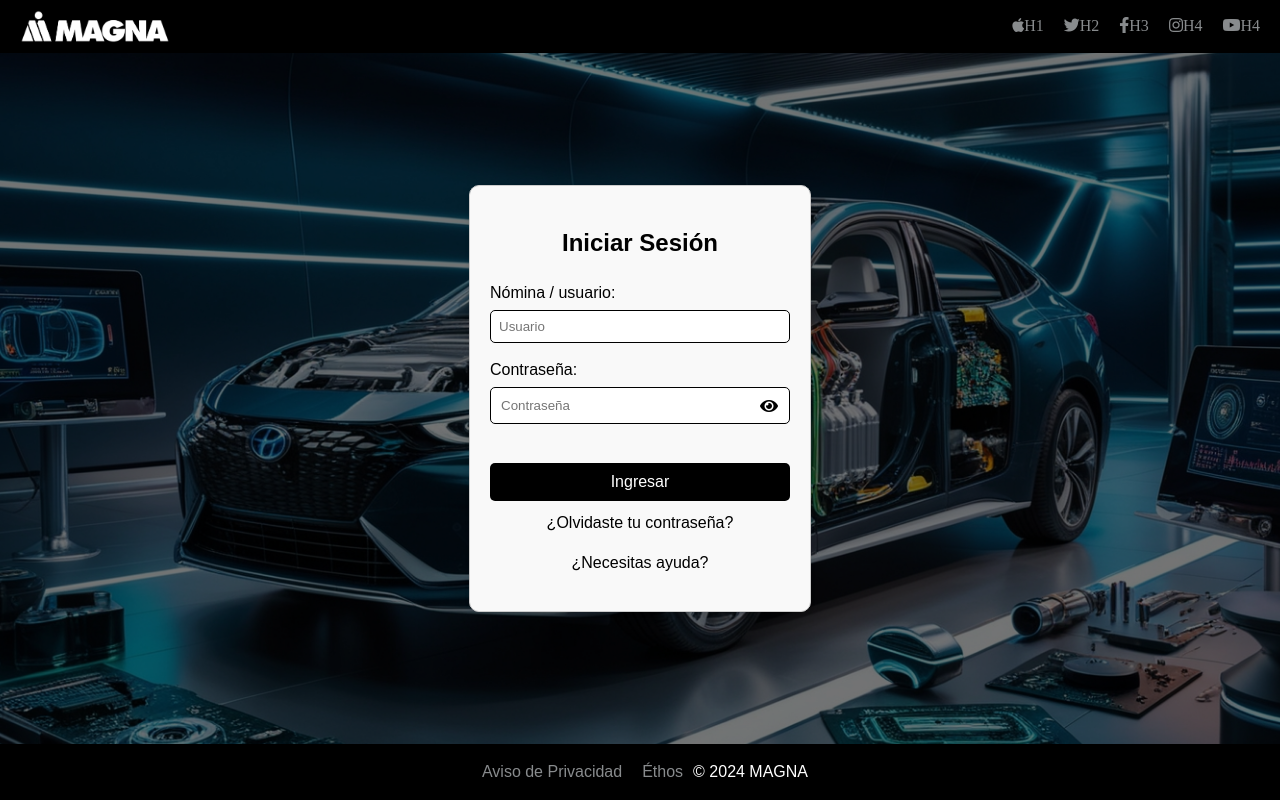
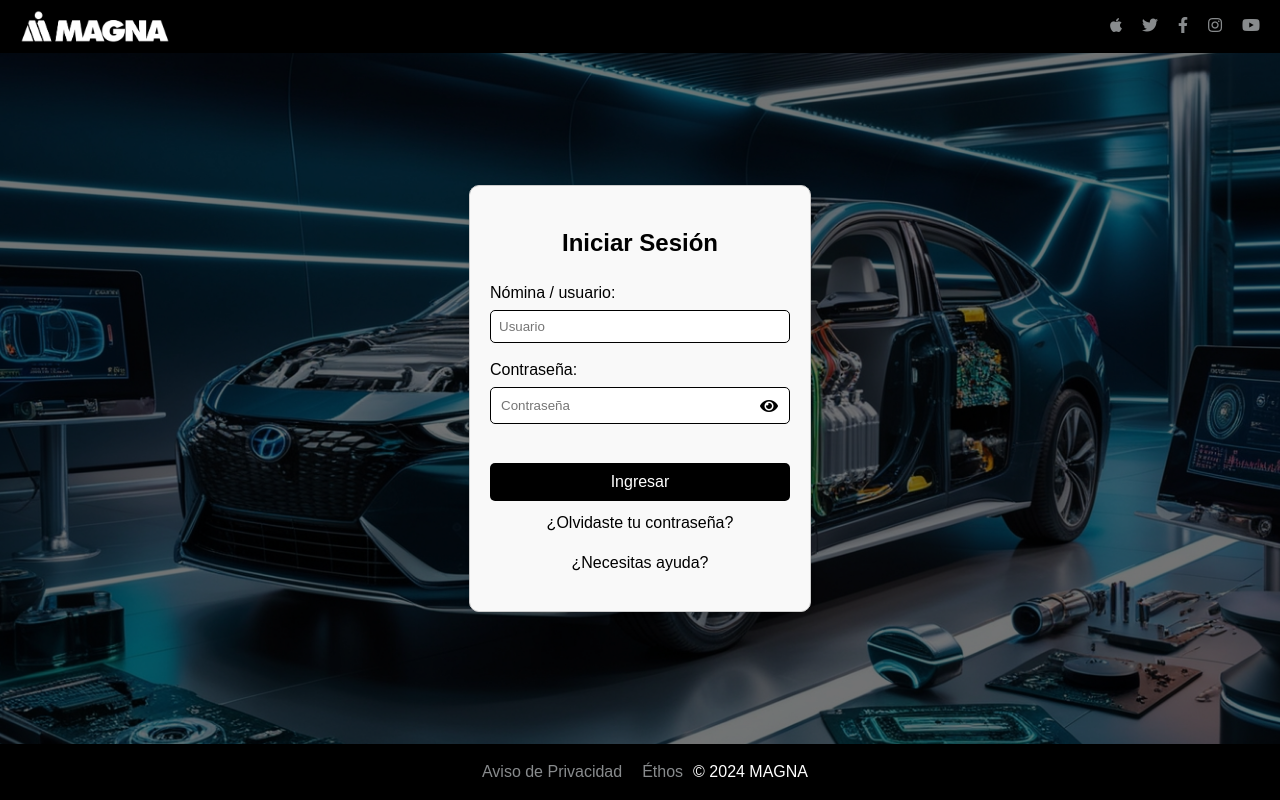
Before and after one commit to Cristopher2874/learningProjects, a React (Vite) app in the folder Web/page-training/: page / in a window 1280 px wide. Built offline with nearby package versions, Linux system fonts and the light colour scheme.

Commit message:
Fixed spaces

```diff
--- a/Web/page-training/src/Elements/User/AccountCard.css
+++ b/Web/page-training/src/Elements/User/AccountCard.css
@@ -6,6 +6,7 @@
     color: #333;
     background-color: #f4f4f4;
     min-height: 100vh;
+    height: auto;
     width: 100%;
   }
 
--- a/Web/page-training/src/Elements/User/Dashboard.jsx
+++ b/Web/page-training/src/Elements/User/Dashboard.jsx
@@ -19,7 +19,7 @@ const Dashboard = () => {
   return (
     <div className="dashboard">
       <div className="main-content">
-        <h1>Cursos actuales</h1>
+        <h2>Cursos actuales</h2>
         <hr className="separator" />
         <div className="card-container">
           {courses.map((course) => (
--- a/Web/page-training/src/Layout/LogIn/LayoutLogin.jsx
+++ b/Web/page-training/src/Layout/LogIn/LayoutLogin.jsx
@@ -12,11 +12,11 @@ const LayoutLogin = () => {
         </div>
         <nav>
           <ul>
-            <li><a href="#"><i className="fab fa-apple">H1</i></a></li>
-            <li><a href="#"><i className="fab fa-twitter">H2</i></a></li>
-            <li><a href="#"><i className="fab fa-facebook-f">H3</i></a></li>
-            <li><a href="#"><i className="fab fa-instagram">H4</i></a></li>
-            <li><a href="#"><i className="fab fa-youtube">H4</i></a></li>
+            <li><a href="#"><i className="fab fa-apple"></i></a></li>
+            <li><a href="#"><i className="fab fa-twitter"></i></a></li>
+            <li><a href="#"><i className="fab fa-facebook-f"></i></a></li>
+            <li><a href="#"><i className="fab fa-instagram"></i></a></li>
+            <li><a href="#"><i className="fab fa-youtube"></i></a></li>
           </ul>
         </nav>
       </header>
--- a/Web/page-training/src/Layout/User/LayoutHome.css
+++ b/Web/page-training/src/Layout/User/LayoutHome.css
@@ -19,7 +19,7 @@ body, html {
 }
 
 .slider {
-  width: 10%;
+  width: fit-content;
   background-color: #000000;
   color: white;
   display: flex;
@@ -79,7 +79,7 @@ body, html {
 }
 
 .slider ul li i {
-  padding-right: 10px;
+  padding-right: 5px;
 }
 
 .content {
```
